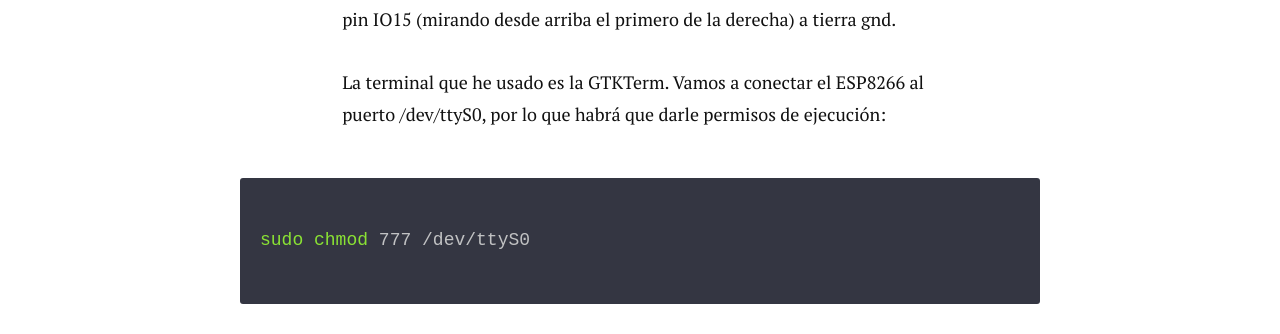
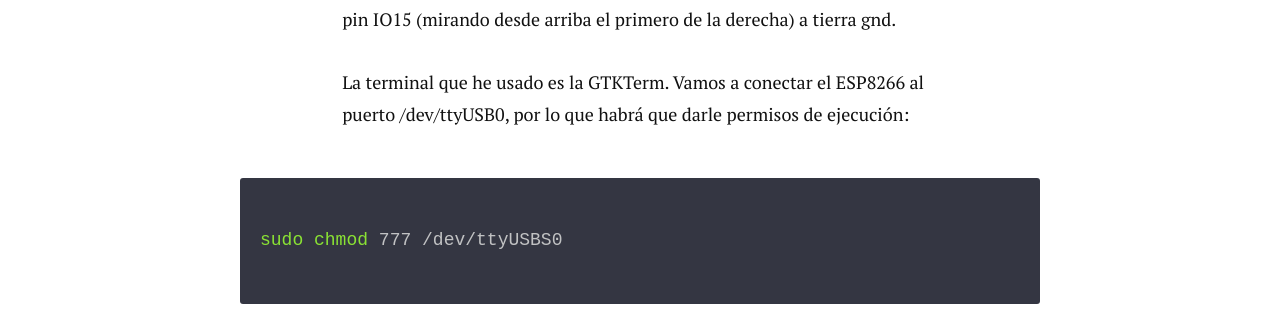
Before and after one commit to rolimat/deeboo, a Jekyll site: the page built from _posts/2015-06-06-conectando-esp8266-puerto-serie.markdown, in a window 1280 px wide. Shown: the part 611-945 px from the top of the page. Built offline with Jekyll 4.4.1, drawn with Linux system fonts in a browser that asks for light colours; nearby versions of some CDN libraries; Markdown is read by kramdown in place of the engine named in the settings.

Commit message:
Modificado post

```diff
--- a/_posts/2015-06-06-conectando-esp8266-puerto-serie.markdown
+++ b/_posts/2015-06-06-conectando-esp8266-puerto-serie.markdown
@@ -6,10 +6,10 @@ date:   2015-06-06
 
 Para conectar el ESP8266 al pc basta con conectar el conversor USB-serie (menos el pin de 5v) al chip y conectar los pines CHIP_EN a Vcc (3.3v) y el pin IO15 (mirando desde arriba el primero de la derecha) a tierra gnd.
 
-La terminal que he usado es la GTKTerm. Vamos a conectar el ESP8266 al puerto /dev/ttyS0, por lo que habrá que darle permisos de ejecución:
+La terminal que he usado es la GTKTerm. Vamos a conectar el ESP8266 al puerto /dev/ttyUSB0, por lo que habrá que darle permisos de ejecución:
 
 {% highlight sh %}
-sudo chmod 777 /dev/ttyS0
+sudo chmod 777 /dev/ttyUSBS0
 {% endhighlight %}
 
 La configuración que he usado es la siguiente:
```
